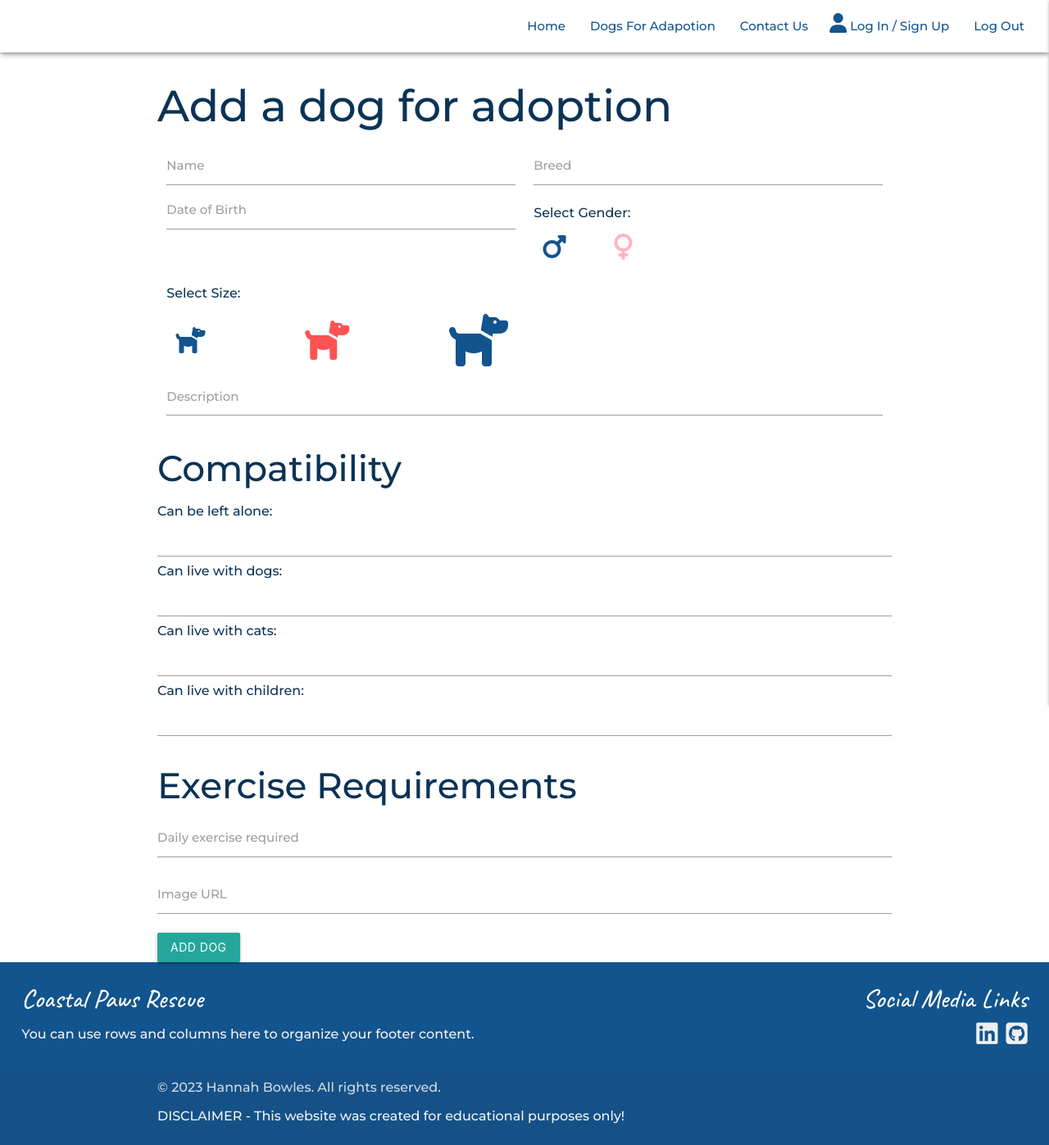
After one commit to Hanmb17/CI_MS3_CoastalPawsRescue, a Flask app: page /add_dog in a window 1280 px wide. The commit adds this page. Shown: the whole page at 82% size. Run offline with Flask 3, Linux system fonts and the light colour scheme; some libraries are stand-ins or nearby versions.

Commit message:
Add: Add dog page with html structure  and some styling

```diff
--- a/app.py
+++ b/app.py
@@ -115,6 +115,11 @@ def logout():
 def adoption_form():
     return render_template("adoption_form.html")
 
+@app.route("/add_dog")
+def add_dog():
+    return render_template("add_dog.html")
+
+
 @app.route("/profile/<username>", methods=["GET", "POST"])
 def profile(username):
     # grab the session user's username from db
--- a/static/css/style.css
+++ b/static/css/style.css
@@ -345,6 +345,83 @@ input[type=number]:not(.browser-default):focus:not([readonly])+label {
     z-index: 1;
 }
 
+/* Add dog page */
+
+.gender-selector .fa-mars,
+.gender-selector .fa-venus {
+    color: var(--primary-blue);
+}
+
+.gender-selector input:checked + .fa-mars {
+    color: #b0e0e6;
+}
+
+.gender-selector input:checked + .fa-venus {
+    color: #ffb6c1;
+}
+
+.size-selector,
+.gender-selector {
+    display: flex;
+    align-items: center;
+    justify-content: space-between;
+}
+
+.gender-selector {
+    max-width: 130px;
+}
+.gender-selector label,
+.size-selector label {
+    position: relative;
+    cursor: pointer;
+    margin-right: 20px;
+}
+
+.size-selector input {
+    display: none;
+}
+
+.size-selector i {
+    color: var(--primary-blue); /* Default color */
+}
+
+.size-selector input:checked + i {
+    color: var(--primary-red); /* Color when checked */
+}
+
+/* date picker */
+
+.datepicker-table td.is-today {
+    color: var(--primary-red);
+}
+
+.datepicker-date-display,
+.datepicker-table td.is-selected {
+    background-color: var(--primary-blue);
+    color:var(--white);
+}
+
+.datepicker-cancel,
+.datepicker-clear {
+    color: var(--text-color);
+    font-weight: bold;
+}
+
+/* Customize the date picker weekdays */
+.datepicker-weekday {
+    color: #e57373; /* Set your desired text color */
+}
+
+/* Customize the date picker days */
+.datepicker-day, .datepicker-day-text {
+    color: #333; /* Set your desired text color */
+}
+
+/* Customize the selected date */
+.datepicker-day-selected {
+    background-color: #e57373; /* Set your desired background color for selected date */
+    color: #fff; /* Set your desired text color for selected date */
+}
 
 
 /* flash messgaes */
--- a/static/js/script.js
+++ b/static/js/script.js
@@ -8,7 +8,15 @@ $(document).ready(function () {
         constrainWidth: true,
         coverTrigger: false
     });
-s
+
+    $('.tooltipped').tooltip();
+    $('.datepicker').datepicker({
+        format: 'dd/mm/yyyy',
+        minDate: new Date('2000-01-01'),
+        maxDate: new Date(),
+        yearRange: [2000, new Date().getFullYear()],
+    });
+
     /*
     jQuery for removal of class on window resize
     */
--- /dev/null
+++ b/templates/add_dog.html
@@ -0,0 +1,99 @@
+{% extends "base.html" %} {% block content %}
+<section>
+<div class="container">
+    <h2>Add a dog for adoption</h2>
+    <form action="/submit_dog" method="post">
+        <!-- Dog Information -->
+        <div class="row">
+        <div class="input-field col s12 m6">
+            <input type="text" id="name" name="name" required>
+            <label for="name">Name</label>
+        </div>
+
+        <div class="input-field col s12 m6">
+            <input type="text" id="breed" name="breed" required>
+            <label for="breed">Breed</label>
+        </div>
+
+        <div class="input-field col s12 m6">
+            <input type="text" id="dob" class="datepicker" name="dob" required>
+            <label for="dob">Date of Birth</label>
+        </div>
+
+        <div class="input-field col s12 m6">
+            <p>Select Gender:</p>
+            <div class="gender-selector">
+                <label class="tooltipped" data-position="bottom" data-tooltip="Male">
+                    <input type="radio" name="gender" value="Male" class="with-gap" />
+                    <i class="fas fa-mars fa-2x"></i>
+                </label>
+
+                <label class="tooltipped" data-position="bottom" data-tooltip="Female">
+                    <input type="radio" name="gender" value="Female" class="" checked />
+                    <i class="fas fa-venus fa-2x"></i>
+                </label>
+            </div>
+        </div>
+
+        <div class="input-field col m12 l6">
+            <p>Select Size:</p>
+            <div class="size-selector">
+                <label class="tooltipped" data-position="top" data-tooltip="Small">
+                    <input type="radio" name="size" value="Small" class="with-gap" />
+                    <i class="fas fa-dog fa-2x"></i>
+                </label>
+
+                <label class="tooltipped" data-position="top" data-tooltip="Medium">
+                    <input type="radio" name="size" value="Medium" class="" checked />
+                    <i class="fas fa-dog fa-3x"></i>
+                </label>
+
+                <label class="tooltipped" data-position="top" data-tooltip="Large">
+                    <input type="radio" name="size" value="Large" class="with-gap" />
+                    <i class="fas fa-dog fa-4x"></i>
+                </label>
+            </div>
+        </div>
+
+        <div class="input-field col s12">
+            <textarea id="description" name="description" class="materialize-textarea" required></textarea>
+            <label for="description">Description</label>
+        </div>
+    </div>
+
+        <!-- Compatibility -->
+        <h3>Compatibility</h3>
+
+        <label for="alone">Can be left alone:</label>
+        <input type="text" id="alone" name="alone" required><br>
+
+        <label for="withDogs">Can live with dogs:</label>
+        <input type="text" id="withDogs" name="withDogs" required><br>
+
+        <label for="withCats">Can live with cats:</label>
+        <input type="text" id="withCats" name="withCats" required><br>
+
+        <label for="withChildren">Can live with children:</label>
+        <input type="text" id="withChildren" name="withChildren" required><br>
+
+        <!-- Exercise Requirements -->
+        <h3>Exercise Requirements</h3>
+
+        <div class="input-field">
+            <input type="text" id="exercise" name="exercise" required>
+            <label for="exercise">Daily exercise required</label>
+        </div>
+
+        <!-- Image URL -->
+        <div class="input-field">
+            <input type="url" id="imageURL" name="imageURL" required>
+            <label for="imageURL">Image URL</label>
+        </div>
+
+        <!-- Submit Button -->
+        <button class="btn waves-effect waves-light" type="submit">Add Dog</button>
+    </form>
+</div>
+<section>
+
+{% endblock %}
--- a/templates/base.html
+++ b/templates/base.html
@@ -33,7 +33,7 @@
       <!-- Dropdown Elements-->
       <ul id="dropdown1" class="dropdown-content blue-font">
         <li><a href="{{ url_for('profile', username=session['user']) }}">Profile</a></li>
-        <li class=""><a href="#">Add / Edit Dog Listings</a></li>
+        <li class=""><a href="{{ url_for('add_dog') }}">Add / Edit Dog Listings</a></li>
         <li class=""><a href="#">Adoption Requests</a></li>
         <li class=""><a href="#">Adoption Status</a></li>
         <li class=""><a href="#">Favourite Dogs</a></li>
@@ -69,7 +69,7 @@
         <li><a href="#">Contact Us</a></li>
         <li class=""><a href="{{ url_for('get_login_signup') }}">Log In / Sign Up</a></li>
         <li><a href="{{ url_for('profile', username=session['user']) }}">Profile</a></li>
-        <li class=""><a href="#">Add / Edit Dog Listings</a></li>
+        <li class=""><a href="{{ url_for('add_dog') }}">Add / Edit Dog Listings</a></li>
         <li class=""><a href="#">Adoption Requests</a></li>
         <li class=""><a href="#">Adoption Status</a></li>
         <li class=""><a href="#">Favourite Dogs</a></li>
```
